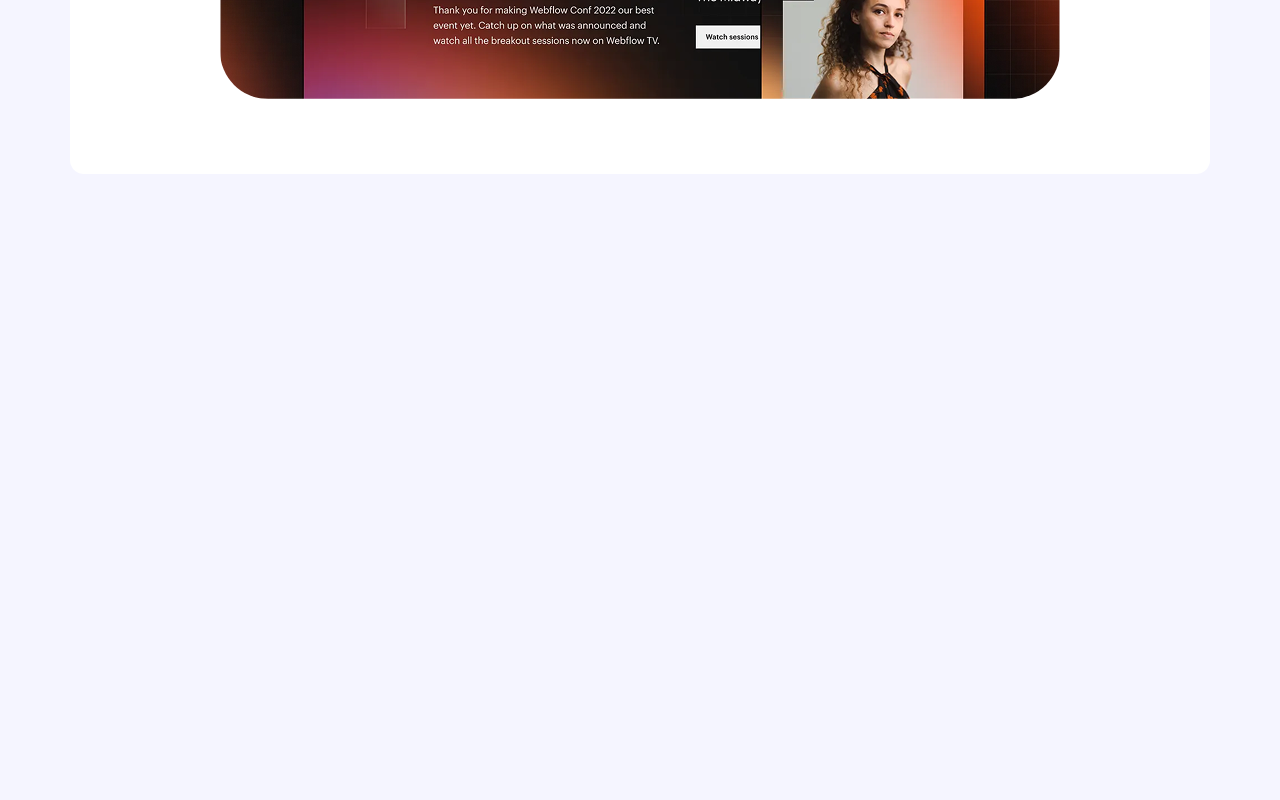
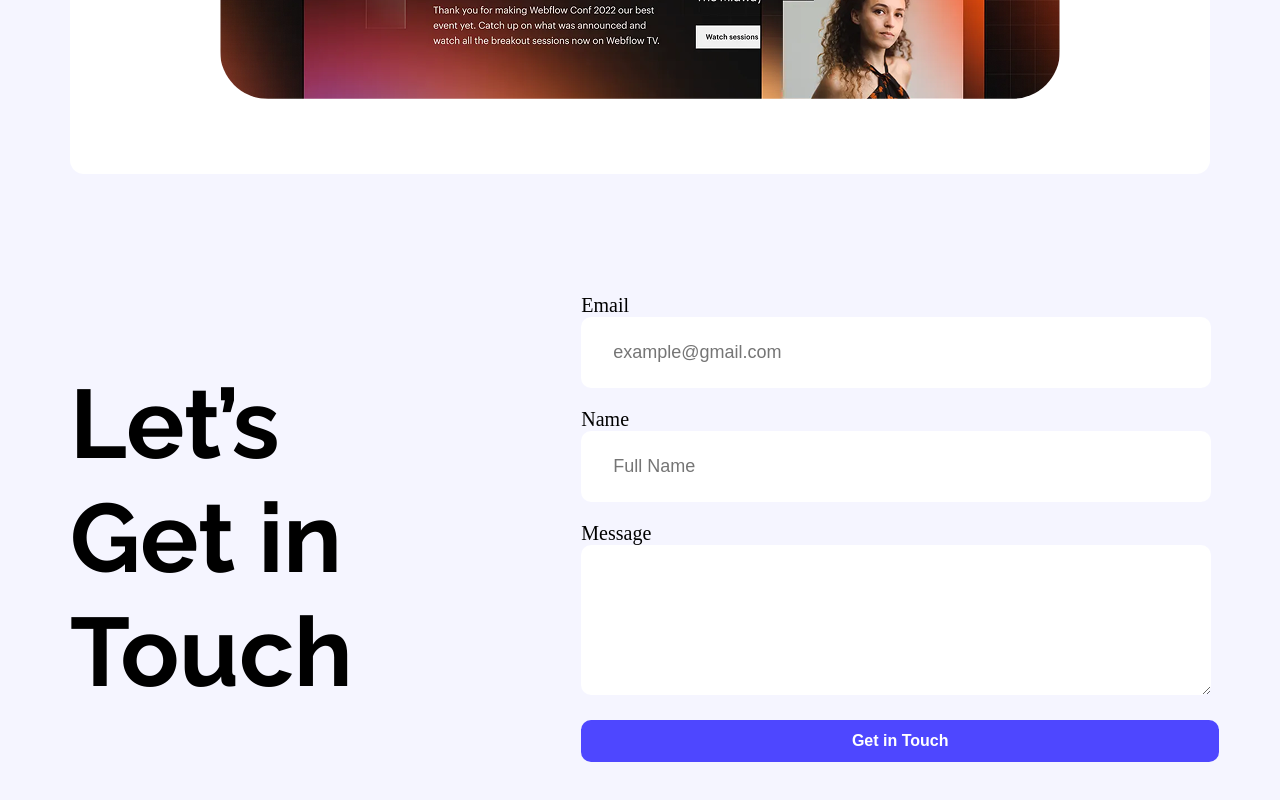
Before and after one commit to shemul345/landing-launchpad, a plain HTML site: page index.html in a window 1280 px wide. Shown: the part 2574-3374 px from the top of the page. Before the commit the page ends 2868 px from the top, so only its background shows below. Drawn offline with Linux system fonts and the light colour scheme.

Commit message:
added touch section with a beautiful form

```diff
--- a/index.html
+++ b/index.html
@@ -129,7 +129,27 @@
             </div>
             <img src="Assets/wc-big.png" alt="" class="focus_image">
         </section>
-        <!-- focus section start -->
+        <!-- focus section end -->
+
+        <!-- touch section start -->
+        <section class="touch">
+            <h1 class="touch_title">Let’s Get in Touch</h1>
+            <div class="form">
+                <form action="">
+                    <label for="email">Email
+                        <input type="email" name="" id="email" placeholder="example@gmail.com">
+                    </label>
+                    <label for="Name">Name
+                        <input type="text" name="" id="" placeholder="Full Name">
+                    </label>
+                    <label for="message">Message
+                        <textarea name="" id="message" cols="" rows="5"></textarea>
+                    </label>
+                    <input class="btn_primary text_center touch_submit" type=" submit" value="Get in Touch">
+                </form>
+            </div>
+        </section>
+        <!-- touch section end -->
 
     </main>
     <footer>
--- a/styles/style.css
+++ b/styles/style.css
@@ -203,3 +203,34 @@ main section {
     margin-top: 20px;
     border-radius: 48px;
 }
+
+/* touch styles */
+.touch {
+    display: flex;
+    gap: 115px;
+    align-items: center;
+}
+
+.touch_title {
+    font-family: "Raleway", sans-serif;
+    font-size: 97px;
+    font-weight: 700;
+}
+
+input,
+textarea {
+    padding: 25px 0 25px 32px;
+    width: 95%;
+    border-radius: 10px;
+    border: none;
+    margin-bottom: 20px;
+    font-size: 18px;
+}
+
+label {
+    font-size: 20px;
+}
+
+.touch_submit {
+    width: 90%;
+}
```
